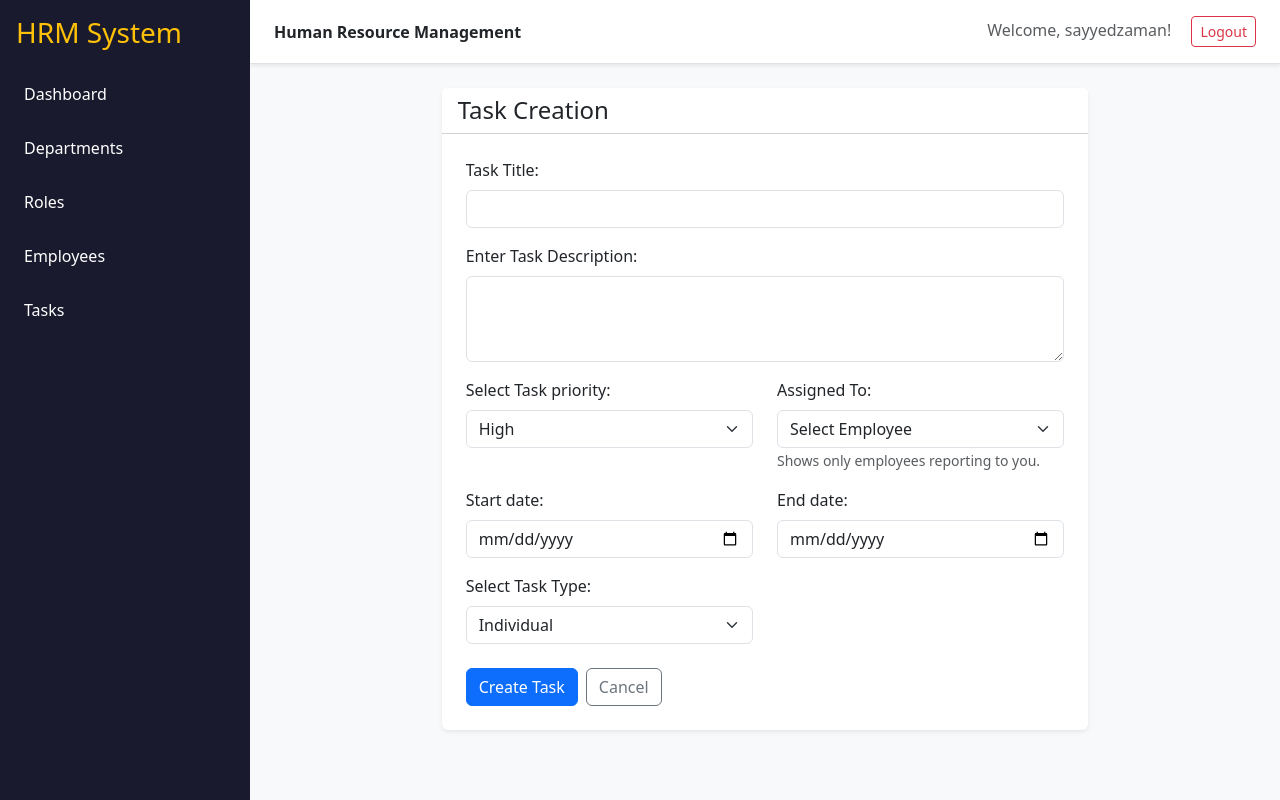
After one commit to YedkeAmol/hrm-internship-project, a Flask app: page /tasks/create in a window 1280 px wide. The commit adds this page. Run offline with Flask 3, Linux system fonts and the light colour scheme; a user stored in the database is signed in; data comes from the database, SQL or seed files in the repository; both versions use the stored data as it was after the commit.

Commit message:
Add Task Management System

```diff
--- a/app.py
+++ b/app.py
@@ -66,6 +66,33 @@ def init_db():
             FOREIGN KEY (reporting_manager_id) REFERENCES user (employee_id)
         )
     """)
+    conn.execute('''
+        CREATE TABLE IF NOT EXISTS task (
+            task_id INTEGER PRIMARY KEY AUTOINCREMENT,
+            task_title VARCHAR(100) NOT NULL,
+            task_description VARCHAR(300),
+            task_priority VARCHAR(200),
+            start_date DATE,
+            end_date DATE,
+            task_type VARCHAR(50),
+            created_at DATETIME NOT NULL,
+            updated_at DATETIME NOT NULL
+        )
+    ''')
+    conn.execute('''
+        CREATE TABLE IF NOT EXISTS task_assignment (
+            assignment_id INTEGER PRIMARY KEY AUTOINCREMENT,
+            task_id INTEGER NOT NULL,
+            employee_id INTEGER NOT NULL,
+            assigned_by INTEGER NOT NULL,
+            assigned_date DATETIME NOT NULL,
+            status VARCHAR(200) DEFAULT 'Pending',
+            completed_at DATETIME,
+            FOREIGN KEY (task_id) REFERENCES task (task_id),
+            FOREIGN KEY (employee_id) REFERENCES user (employee_id),
+            FOREIGN KEY (assigned_by) REFERENCES user (employee_id)
+        )
+    ''')
     conn.commit()
     conn.close()
 
@@ -590,6 +617,182 @@ def reset_password():
 
     return render_template("reset_password.html")
 
+
+@app.route("/tasks")
+@login_required
+def tasks():
+    conn = get_db()
+    current_user_id = session.get("employee_id")
+
+    # Get direct reports for filtering
+    direct_reports = conn.execute(
+        "SELECT employee_id, first_name, last_name FROM user WHERE reporting_manager_id = ?",
+        (current_user_id,)
+    ).fetchall()
+
+    filter_emp = request.args.get("employee_id", "")
+    filter_status = request.args.get("status", "")
+    start_date = request.args.get("start_date", "")
+    end_date = request.args.get("end_date", "")
+
+    query = """
+        SELECT t.*, ta.status, ta.assignment_id, ta.employee_id, ta.assigned_by,
+               u.first_name as assignee_first, u.last_name as assignee_last,
+               mgr.first_name as assignor_first, mgr.last_name as assignor_last
+        FROM task t
+        JOIN task_assignment ta ON t.task_id = ta.task_id
+        JOIN user u ON ta.employee_id = u.employee_id
+        JOIN user mgr ON ta.assigned_by = mgr.employee_id
+        WHERE (ta.assigned_by = ? OR ta.employee_id = ?)
+    """
+    params = [current_user_id, current_user_id]
+
+    if filter_emp:
+        query += " AND ta.employee_id = ?"
+        params.append(filter_emp)
+    if filter_status:
+        query += " AND ta.status = ?"
+        params.append(filter_status)
+    if start_date and end_date:
+        query += " AND (t.start_date >= ? AND t.end_date <= ?)"
+        params.extend([start_date, end_date])
+
+    query += " ORDER BY t.created_at DESC"
+    tasks = conn.execute(query, params).fetchall()
+
+    # Calculate stats
+    pending = sum(1 for t in tasks if t['status'] == 'Pending')
+    in_progress = sum(1 for t in tasks if t['status'] == 'In progress')
+    completed = sum(1 for t in tasks if t['status'] == 'Completed')
+
+    conn.close()
+    return render_template(
+        "tasks.html",
+        tasks=tasks,
+        direct_reports=direct_reports,
+        stats={"pending": pending, "in_progress": in_progress, "completed": completed},
+        current_user_id=current_user_id
+    )
+
+@app.route("/tasks/create", methods=["GET", "POST"])
+@login_required
+def create_task():
+    conn = get_db()
+    current_user_id = session.get("employee_id")
+
+    # "Assigned To" must show only employees reporting to logged-in user
+    direct_reports = conn.execute(
+        "SELECT employee_id, first_name, last_name FROM user WHERE reporting_manager_id = ?",
+        (current_user_id,)
+    ).fetchall()
+
+    if request.method == "POST":
+        title = request.form.get("task_title", "").strip()
+        description = request.form.get("task_description", "").strip()
+        priority = request.form.get("task_priority", "")
+        employee_id = request.form.get("employee_id", "")
+        start_date = request.form.get("start_date", "")
+        end_date = request.form.get("end_date", "")
+        task_type = request.form.get("task_type", "")
+
+        if not title or not employee_id:
+            flash("Task title and assignee are required.", "danger")
+            return render_template("task_form.html", task=None, reports=direct_reports)
+
+        now = datetime.now().strftime("%Y-%m-%d %H:%M:%S")
+
+        cursor = conn.cursor()
+        cursor.execute("""
+            INSERT INTO task (task_title, task_description, task_priority, start_date, end_date, task_type, created_at, updated_at)
+            VALUES (?, ?, ?, ?, ?, ?, ?, ?)
+        """, (title, description, priority, start_date, end_date, task_type, now, now))
+
+        task_id = cursor.lastrowid
+
+        cursor.execute("""
+            INSERT INTO task_assignment (task_id, employee_id, assigned_by, assigned_date, status)
+            VALUES (?, ?, ?, ?, ?)
+        """, (task_id, employee_id, current_user_id, now, 'Pending'))
+
+        conn.commit()
+        conn.close()
+        flash("Task created successfully.", "success")
+        return redirect(url_for("tasks"))
+
+    conn.close()
+    return render_template("task_form.html", task=None, reports=direct_reports)
+
+
+@app.route("/tasks/<int:task_id>/edit", methods=["GET", "POST"])
+@login_required
+def edit_task(task_id):
+    conn = get_db()
+    current_user_id = session.get("employee_id")
+
+    task_row = conn.execute("""
+        SELECT t.*, ta.employee_id, ta.assignment_id, ta.status
+        FROM task t
+        JOIN task_assignment ta ON t.task_id = ta.task_id
+        WHERE t.task_id = ?
+    """, (task_id,)).fetchone()
+
+    if not task_row:
+        conn.close()
+        flash("Task not found.", "danger")
+        return redirect(url_for("tasks"))
+
+    direct_reports = conn.execute(
+        "SELECT employee_id, first_name, last_name FROM user WHERE reporting_manager_id = ?",
+        (current_user_id,)
+    ).fetchall()
+
+    if request.method == "POST":
+        title = request.form.get("task_title", "").strip()
+        description = request.form.get("task_description", "").strip()
+        priority = request.form.get("task_priority", "")
+        employee_id = request.form.get("employee_id", "")
+        start_date = request.form.get("start_date", "")
+        end_date = request.form.get("end_date", "")
+        task_type = request.form.get("task_type", "")
+        status = request.form.get("status", task_row['status'])
+
+        now = datetime.now().strftime("%Y-%m-%d %H:%M:%S")
+
+        conn.execute("""
+            UPDATE task
+            SET task_title = ?, task_description = ?, task_priority = ?, start_date = ?, end_date = ?, task_type = ?, updated_at = ?
+            WHERE task_id = ?
+        """, (title, description, priority, start_date, end_date, task_type, now, task_id))
+
+        completed_at = now if status == 'Completed' and task_row['status'] != 'Completed' else task_row.get('completed_at')
+
+        conn.execute("""
+            UPDATE task_assignment
+            SET employee_id = ?, status = ?, completed_at = ?
+            WHERE task_id = ?
+        """, (employee_id, status, completed_at, task_id))
+
+        conn.commit()
+        conn.close()
+        flash("Task updated successfully.", "success")
+        return redirect(url_for("tasks"))
+
+    conn.close()
+    return render_template("task_form.html", task=task_row, reports=direct_reports)
+
+
+@app.post("/tasks/<int:task_id>/delete")
+@login_required
+def delete_task(task_id):
+    conn = get_db()
+    conn.execute("DELETE FROM task_assignment WHERE task_id = ?", (task_id,))
+    conn.execute("DELETE FROM task WHERE task_id = ?", (task_id,))
+    conn.commit()
+    conn.close()
+    flash("Task deleted successfully.", "success")
+    return redirect(url_for("tasks"))
+
+
 init_db()
 
 if __name__ == "__main__":
--- a/templates/base.html
+++ b/templates/base.html
@@ -17,6 +17,7 @@
             <a href="{{ url_for('departments') }}" class="text-white text-decoration-none p-2 rounded hover-bg">Departments</a>
             <a href="{{ url_for('roles') }}" class="text-white text-decoration-none p-2 rounded hover-bg">Roles</a>
             <a href="{{ url_for('employees') }}" class="text-white text-decoration-none p-2 rounded hover-bg">Employees</a>
+            <a href="{{ url_for('tasks') }}" class="text-white text-decoration-none p-2 rounded hover-bg">Tasks</a>
         </div>
     </aside>
     {% endif %}
--- /dev/null
+++ b/templates/task_form.html
@@ -0,0 +1,110 @@
+{% extends "base.html" %}
+{% block title %}{% if task %}Update Task{% else %}Create Task{% endif %}{% endblock %}
+{% block content %}
+<div class="row justify-content-center">
+    <div class="col-md-8">
+        <div class="card shadow-sm">
+            <div class="card-header bg-white">
+                <h4 class="mb-0">{% if task %}Task Details{% else %}Task Creation{% endif %}</h4>
+            </div>
+            <div class="card-body p-4">
+                <form method="post">
+
+                    {% set is_assignee_only = task and session.get('employee_id') != task.assigned_by %}
+
+                    <div class="mb-3">
+                        <label class="form-label">Task Title:</label>
+                        <input type="text" class="form-control" name="task_title" value="{{ task.task_title if task else '' }}" required {% if is_assignee_only %}readonly{% endif %}>
+                    </div>
+
+                    <div class="mb-3">
+                        <label class="form-label">Enter Task Description:</label>
+                        <textarea class="form-control" name="task_description" rows="3" {% if is_assignee_only %}readonly{% endif %}>{{ task.task_description if task else '' }}</textarea>
+                    </div>
+
+                    <div class="row mb-3">
+                        <div class="col-md-6">
+                            <label class="form-label">Select Task priority:</label>
+                            {% if is_assignee_only %}
+                                <input type="text" class="form-control" value="{{ task.task_priority }}" readonly>
+                                <input type="hidden" name="task_priority" value="{{ task.task_priority }}">
+                            {% else %}
+                                <select name="task_priority" class="form-select">
+                                    <option value="High" {% if task and task.task_priority == 'High' %}selected{% endif %}>High</option>
+                                    <option value="Medium" {% if task and task.task_priority == 'Medium' %}selected{% endif %}>Medium</option>
+                                    <option value="Low" {% if task and task.task_priority == 'Low' %}selected{% endif %}>Low</option>
+                                </select>
+                            {% endif %}
+                        </div>
+                        <div class="col-md-6">
+                            <label class="form-label">Assigned To:</label>
+                            {% if is_assignee_only %}
+                                <!-- Employee doesn't need to change assignees -->
+                                <select class="form-select" disabled>
+                                    <option>Me</option>
+                                </select>
+                                <input type="hidden" name="employee_id" value="{{ task.employee_id }}">
+                            {% else %}
+                                <select name="employee_id" class="form-select" required>
+                                    <option value="">Select Employee</option>
+                                    {% for report in reports %}
+                                    <option value="{{ report.employee_id }}" {% if task and task.employee_id == report.employee_id %}selected{% endif %}>
+                                        {{ report.first_name }} {{ report.last_name }}
+                                    </option>
+                                    {% endfor %}
+                                </select>
+                                <small class="text-muted">Shows only employees reporting to you.</small>
+                            {% endif %}
+                        </div>
+                    </div>
+
+                    <div class="row mb-3">
+                        <div class="col-md-6">
+                            <label class="form-label">Start date:</label>
+                            <input type="date" class="form-control" name="start_date" value="{{ task.start_date if task else '' }}" {% if is_assignee_only %}readonly{% endif %}>
+                        </div>
+                        <div class="col-md-6">
+                            <label class="form-label">End date:</label>
+                            <input type="date" class="form-control" name="end_date" value="{{ task.end_date if task else '' }}" {% if is_assignee_only %}readonly{% endif %}>
+                        </div>
+                    </div>
+
+                    <div class="row mb-4">
+                        <div class="col-md-6">
+                            <label class="form-label">Select Task Type:</label>
+                            {% if is_assignee_only %}
+                                <input type="text" class="form-control" value="{{ task.task_type }}" readonly>
+                                <input type="hidden" name="task_type" value="{{ task.task_type }}">
+                            {% else %}
+                                <select name="task_type" class="form-select">
+                                    <option value="Individual" {% if task and task.task_type == 'Individual' %}selected{% endif %}>Individual</option>
+                                    <option value="Team" {% if task and task.task_type == 'Team' %}selected{% endif %}>Team</option>
+                                </select>
+                            {% endif %}
+                        </div>
+
+                        {% if task %}
+                        <!-- Status is shown when editing -->
+                        <div class="col-md-6">
+                            <label class="form-label">Task Status:</label>
+                            <select name="status" class="form-select">
+                                <option value="Pending" {% if task.status == 'Pending' %}selected{% endif %}>Pending</option>
+                                <option value="In progress" {% if task.status == 'In progress' %}selected{% endif %}>In progress</option>
+                                <option value="Completed" {% if task.status == 'Completed' %}selected{% endif %}>Completed</option>
+                            </select>
+                        </div>
+                        {% endif %}
+                    </div>
+
+                    <div class="d-flex gap-2">
+                        <button type="submit" class="btn btn-primary">
+                            {% if task %}Update Task{% else %}Create Task{% endif %}
+                        </button>
+                        <a href="{{ url_for('tasks') }}" class="btn btn-outline-secondary">Cancel</a>
+                    </div>
+                </form>
+            </div>
+        </div>
+    </div>
+</div>
+{% endblock %}
```
Also changed, not shown: templates/tasks.html (added, +129 -0 lines), hrm.db.
